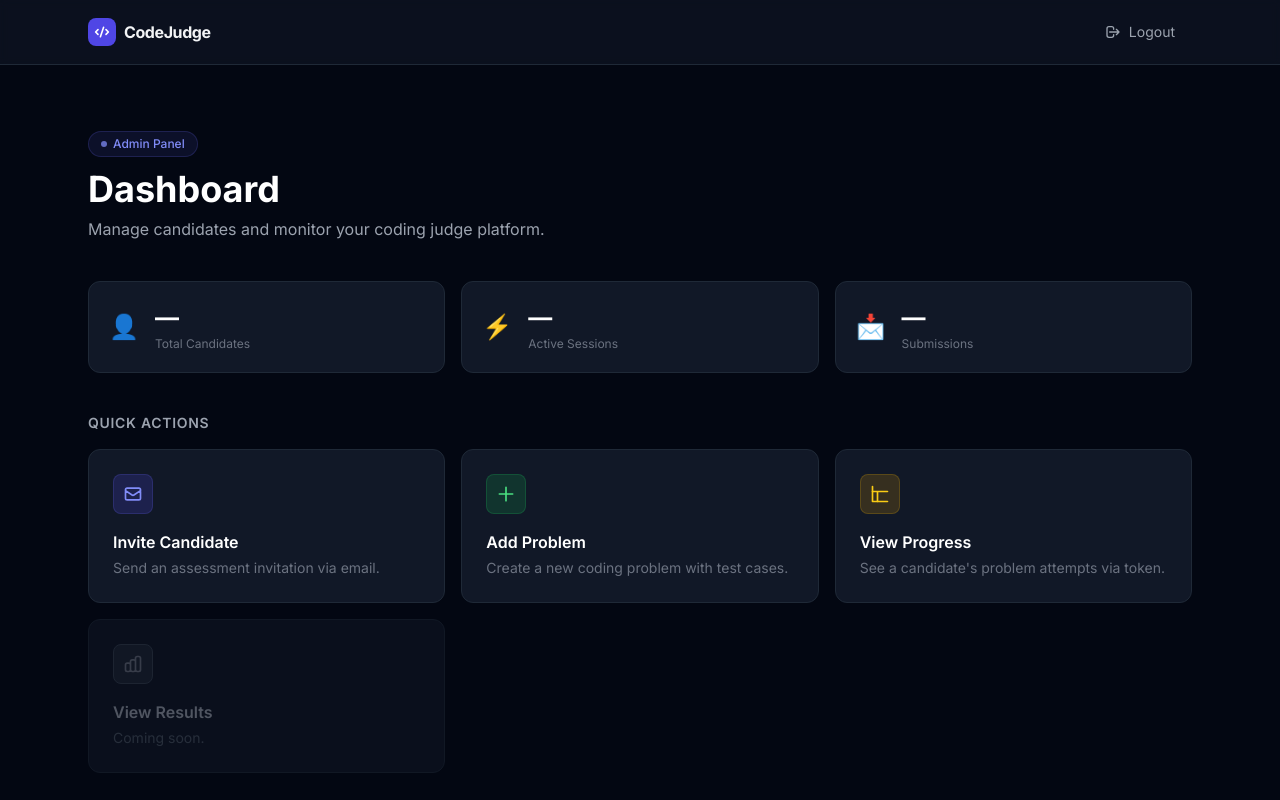
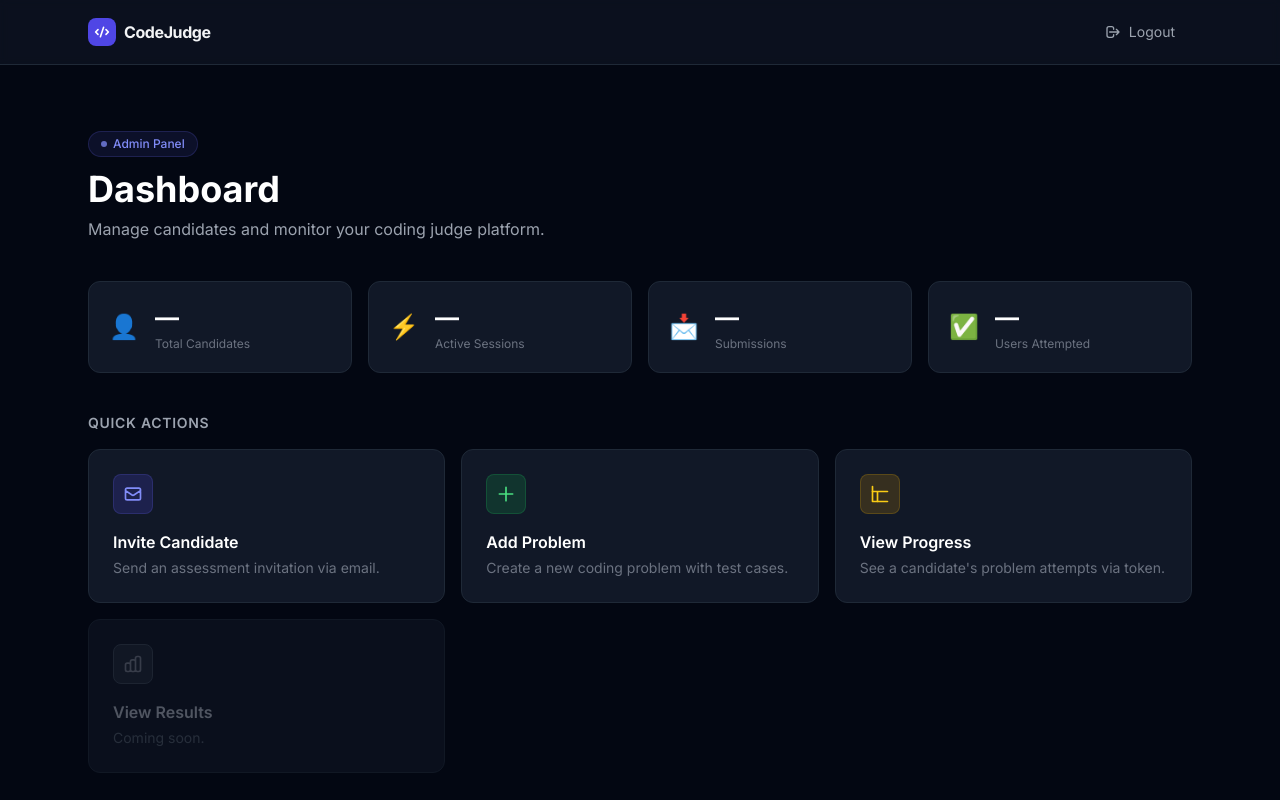
Before and after one commit to Chauhan48/code_judge_frontend, a React (Vite) app: page /dashboard in a window 1280 px wide. Built offline with nearby package versions, Linux system fonts and the light colour scheme; no server answers; sample sign-in values are in the browser's storage.

Commit message:
implement dashboard api

```diff
--- a/src/api/adminApi.js
+++ b/src/api/adminApi.js
@@ -18,3 +18,7 @@ export const getSubmissions = async (params) => {
 export const getCandidates = async () => {
   return api.get("/admin/candidates");
 };
+
+export const getStats = async (params) => {
+  return api.get("/admin/stats", { params });
+};
--- a/src/pages/Dashboard.jsx
+++ b/src/pages/Dashboard.jsx
@@ -1,7 +1,35 @@
+import { useEffect, useState } from "react";
 import { useNavigate } from "react-router-dom";
+import { getStats } from "../api/adminApi";
 
 export default function Dashboard() {
     const navigate = useNavigate();
+
+    const [stats, setStats] = useState({
+        totalCandidates: "—",
+        activeSessions: "—",
+        totalSubmissions: "—",
+        usersAttemptedCount: "—",
+    });
+
+    useEffect(() => {
+        async function loadStats() {
+            try {
+                const res = await getStats();
+                const d = res.data || {};
+                setStats({
+                    totalCandidates: d.totalCandidates ?? "—",
+                    activeSessions: d.activeSessions ?? "—",
+                    totalSubmissions: d.totalSubmissions ?? "—",
+                    usersAttemptedCount: d.usersAttemptedCount ?? "—",
+                });
+            } catch (err) {
+                console.error("failed to load stats", err);
+            }
+        }
+
+        loadStats();
+    }, []);
 
     const handleLogout = () => {
         localStorage.removeItem("token");
@@ -48,12 +76,16 @@ export default function Dashboard() {
 
             {/* Stats Grid */}
             <div className="max-w-6xl mx-auto px-6 mb-10">
-                <div className="grid grid-cols-1 sm:grid-cols-3 gap-4">
-                    {[
-                        { label: "Total Candidates", value: "—", icon: "👤" },
-                        { label: "Active Sessions", value: "—", icon: "⚡" },
-                        { label: "Submissions", value: "—", icon: "📩" },
-                    ].map((stat) => (
+                <div className="grid grid-cols-1 sm:grid-cols-4 gap-4">
+                    {(() => {
+                        const statsList = [
+                            { label: "Total Candidates", value: stats.totalCandidates, icon: "👤" },
+                            { label: "Active Sessions", value: stats.activeSessions, icon: "⚡" },
+                            { label: "Submissions", value: stats.totalSubmissions, icon: "📩" },
+                            { label: "Users Attempted", value: stats.usersAttemptedCount, icon: "✅" },
+                        ];
+
+                        return statsList.map((stat) => (
                             <div
                                 key={stat.label}
                                 className="bg-gray-900 border border-gray-800 rounded-xl p-5 flex items-center gap-4 hover:border-gray-700 transition-colors"
@@ -64,7 +96,8 @@ export default function Dashboard() {
                                     <p className="text-xs text-gray-500 mt-0.5">{stat.label}</p>
                                 </div>
                             </div>
-                    ))}
+                        ));
+                    })()}
                 </div>
             </div>
 
```
Lines whose indentation alone changed are shown as unchanged.
